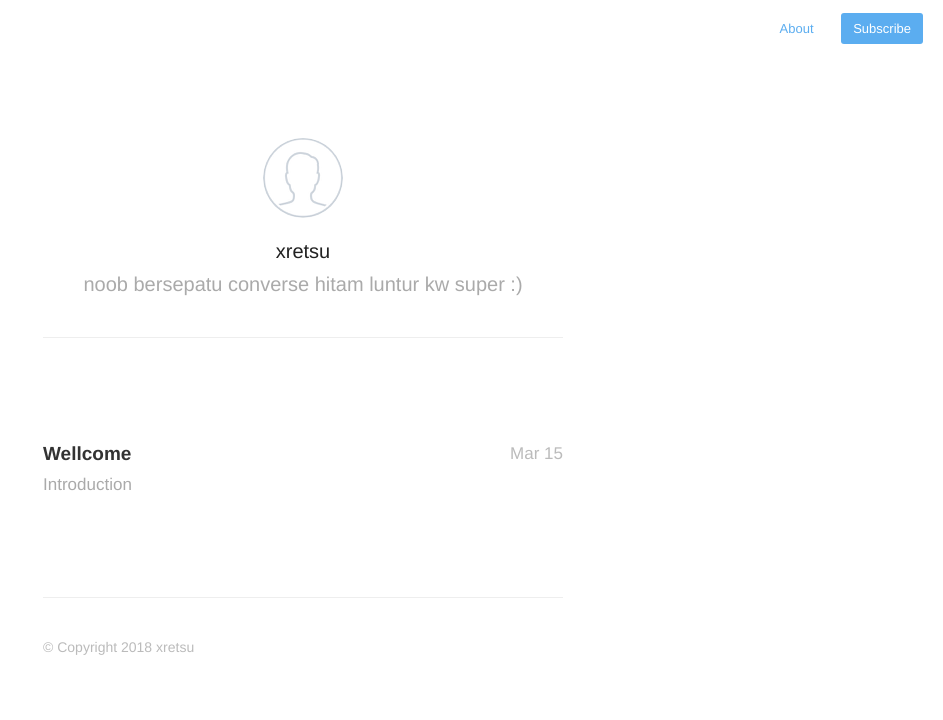
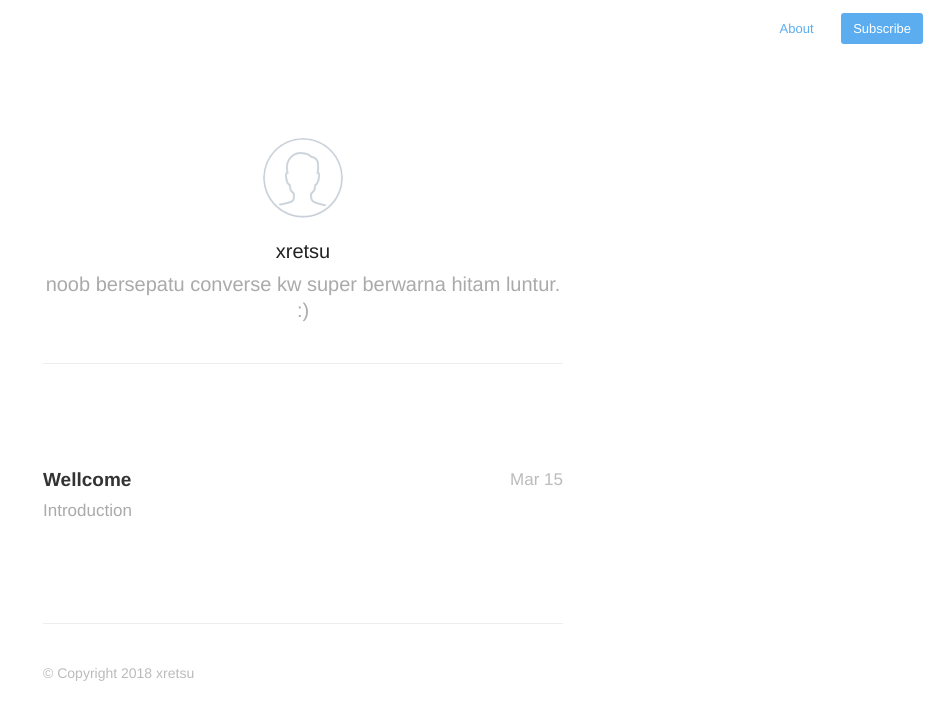
Before and after one commit to xretsu/xretsu.github.io, a Jekyll site: the page built from index.html, in a window 1280 px wide. Shown: the top 720 px of the page, without its empty margins (337-1280 px from the left). Built offline with Jekyll 4.4.1, drawn with Linux system fonts in a browser that asks for light colours; nearby versions of some CDN libraries; the list of posts is cut into pages by our own code.

Commit message:
Update _config.yml

```diff
--- a/_config.yml
+++ b/_config.yml
@@ -1,5 +1,5 @@
 name: xretsu
-description: noob bersepatu converse hitam luntur kw super :)
+description: noob bersepatu converse kw super berwarna hitam luntur. :)
 meta_description: "Just Linuxer"
 
 aboutPage: true
```
